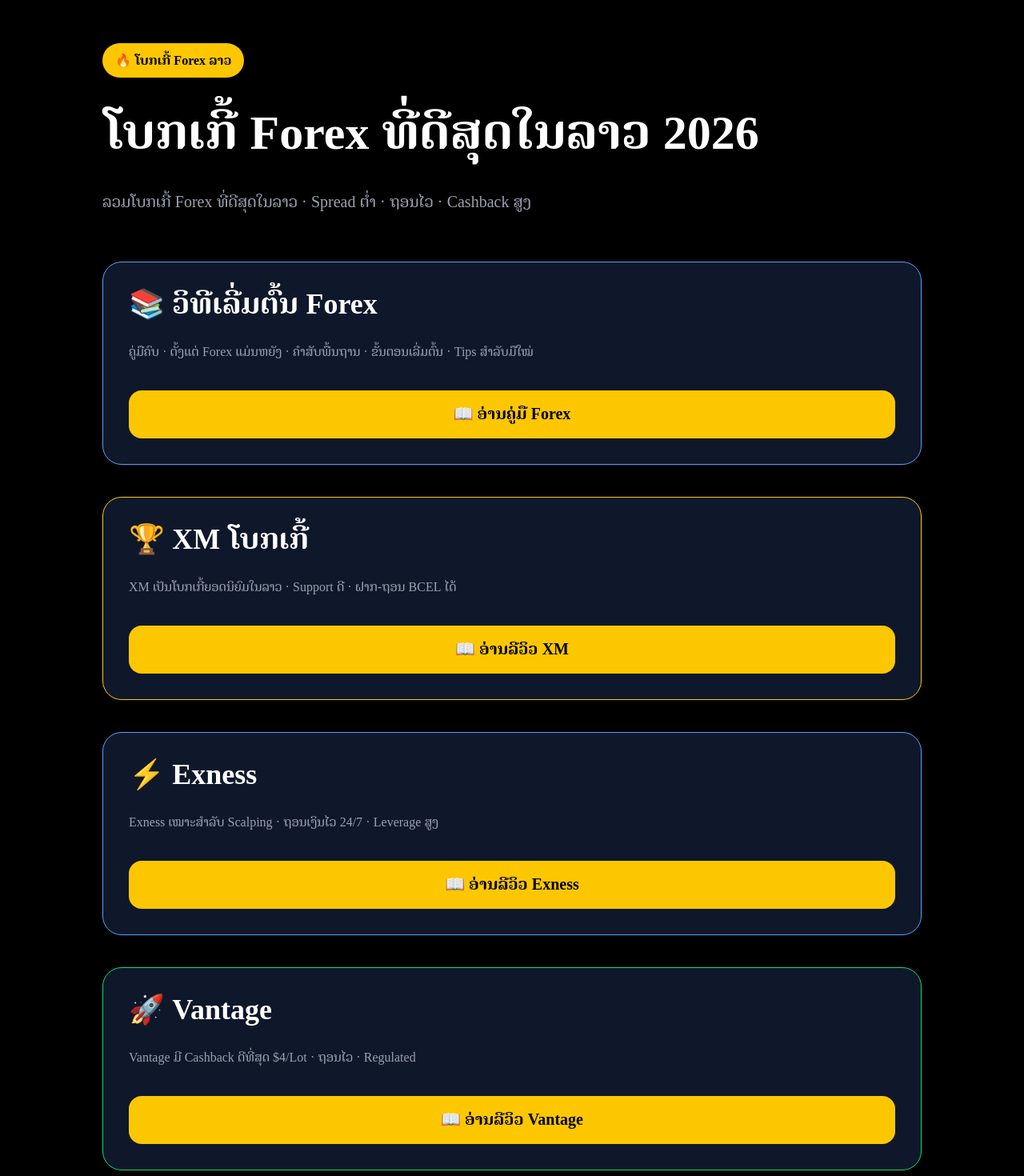
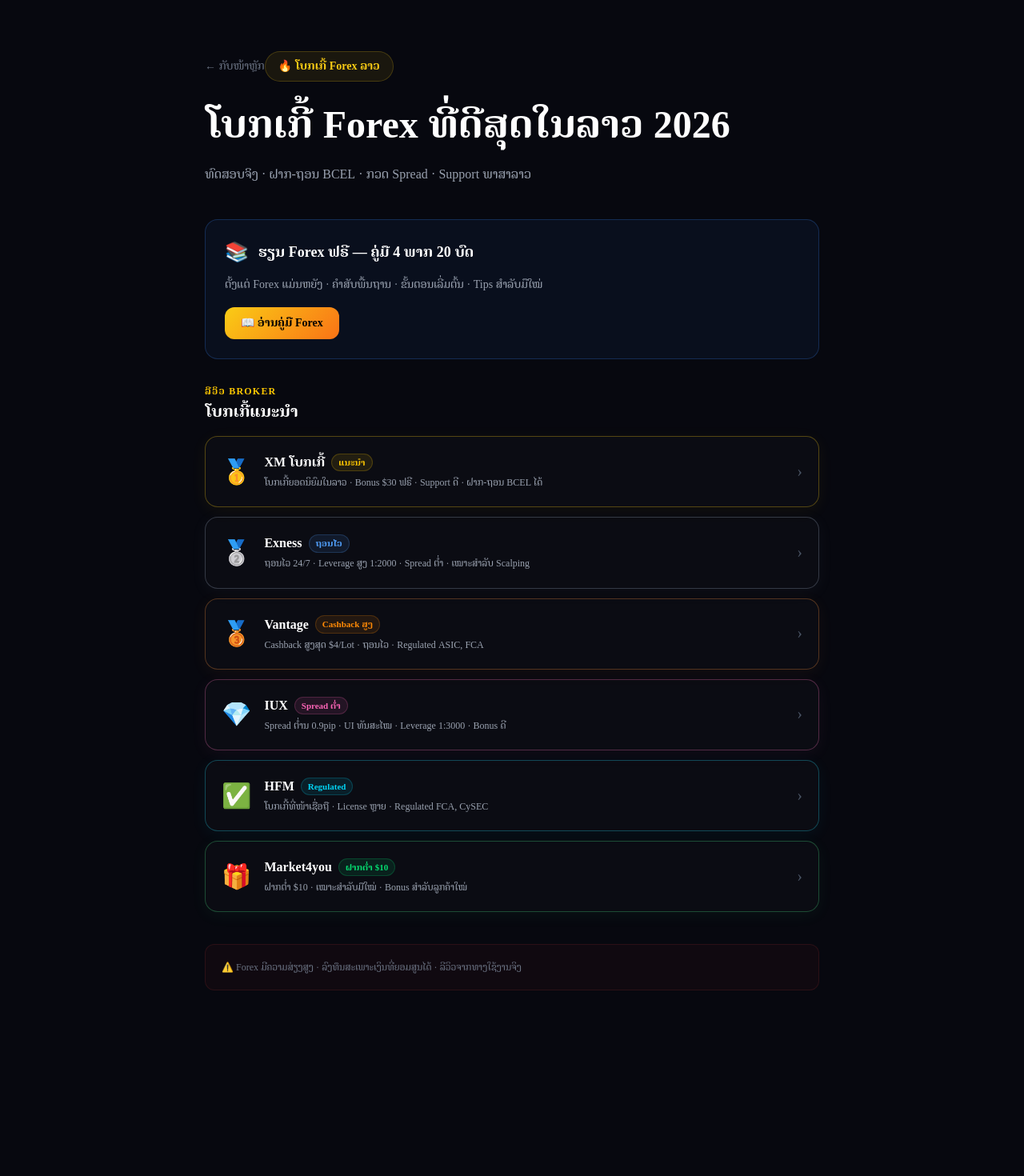
Before and after one commit to Souk161756/lao-forex, a Next.js app: page /blog in a window 1280 px wide. Shown: the top 1470 px of the page at 80% size. After the commit the page ends 1302 px from the top, so only its background shows below. Built offline with nearby package versions, Linux system fonts and the light colour scheme.

Commit message:
redesign blog

```diff
--- a/app/blog/page.tsx
+++ b/app/blog/page.tsx
@@ -1,102 +1,164 @@
 export default function BestForexBrokerLaos() {
+  const brokers = [
+    {
+      icon: "🥇",
+      name: "XM ໂບກເກີ້",
+      desc: "ໂບກເກີ້ຍອດນິຍົມໃນລາວ · Bonus $30 ຟຣີ · Support ດີ · ຝາກ-ຖອນ BCEL ໄດ້",
+      tag: "ແນະນໍາ",
+      tagColor: "text-yellow-400 bg-yellow-400/10 border border-yellow-400/20",
+      border: "rgba(250,204,21,0.3)",
+      glow: "rgba(250,204,21,0.06)",
+      href: "/xm",
+    },
+    {
+      icon: "🥈",
+      name: "Exness",
+      desc: "ຖອນໄວ 24/7 · Leverage ສູງ 1:2000 · Spread ຕໍ່າ · ເໝາະສໍາລັບ Scalping",
+      tag: "ຖອນໄວ",
+      tagColor: "text-blue-400 bg-blue-400/10 border border-blue-400/20",
+      border: "rgba(148,163,184,0.3)",
+      glow: "rgba(148,163,184,0.06)",
+      href: "/exness",
+    },
+    {
+      icon: "🥉",
+      name: "Vantage",
+      desc: "Cashback ສູງສຸດ $4/Lot · ຖອນໄວ · Regulated ASIC, FCA",
+      tag: "Cashback ສູງ",
+      tagColor: "text-orange-400 bg-orange-400/10 border border-orange-400/20",
+      border: "rgba(251,146,60,0.3)",
+      glow: "rgba(251,146,60,0.06)",
+      href: "/vantage",
+    },
+    {
+      icon: "💎",
+      name: "IUX",
+      desc: "Spread ຕໍ່ານ 0.9pip · UI ທັນສະໄໝ · Leverage 1:3000 · Bonus ດີ",
+      tag: "Spread ຕໍ່າ",
+      tagColor: "text-pink-400 bg-pink-400/10 border border-pink-400/20",
+      border: "rgba(244,114,182,0.3)",
+      glow: "rgba(244,114,182,0.06)",
+      href: "/iux",
+    },
+    {
+      icon: "✅",
+      name: "HFM",
+      desc: "ໂບກເກີ້ທີ່ໜ້າເຊື່ອຖື · License ຫຼາຍ · Regulated FCA, CySEC",
+      tag: "Regulated",
+      tagColor: "text-cyan-400 bg-cyan-400/10 border border-cyan-400/20",
+      border: "rgba(34,211,238,0.3)",
+      glow: "rgba(34,211,238,0.06)",
+      href: "/hfm",
+    },
+    {
+      icon: "🎁",
+      name: "Market4you",
+      desc: "ຝາກຕໍ່າ $10 · ເໝາະສໍາລັບມືໃໝ່ · Bonus ສໍາລັບລູກຄ້າໃໝ່",
+      tag: "ຝາກຕໍ່າ $10",
+      tagColor: "text-green-400 bg-green-400/10 border border-green-400/20",
+      border: "rgba(74,222,128,0.3)",
+      glow: "rgba(74,222,128,0.06)",
+      href: "/market4you",
+    },
+  ];
+
   return (
-    <main className="bg-black min-h-screen text-white px-6 py-16">
-      <div className="max-w-5xl mx-auto">
+    <main
+      className="min-h-screen text-white px-5 py-16"
+      style={{ background: "#07080f", fontFamily: "'Noto Serif Lao', 'Phetsarath OT', serif" }}
+    >
+      <div className="max-w-3xl mx-auto">
 
-        <div className="mb-10">
-          <span className="bg-yellow-400 text-black px-4 py-2 rounded-full font-black">
+        {/* BACK */}
+        <a href="/" className="inline-flex items-center gap-2 text-gray-500 text-sm mb-8 hover:text-yellow-400 transition-colors">
+          ← ກັບໜ້າຫຼັກ
+        </a>
+
+        {/* BADGE */}
+        <div
+          className="inline-flex items-center gap-2 px-4 py-2 rounded-full text-sm font-bold mb-6"
+          style={{ background: "rgba(250,204,21,0.08)", border: "1px solid rgba(250,204,21,0.2)", color: "#facc15" }}
+        >
           🔥 ໂບກເກີ້ Forex ລາວ
-          </span>
         </div>
 
-        <h1 className="text-6xl font-black leading-tight mb-8">
+        {/* TITLE */}
+        <h1 className="font-black leading-tight mb-4" style={{ fontSize: "clamp(1.8rem, 6vw, 3rem)" }}>
           ໂບກເກີ້ Forex ທີ່ດີສຸດໃນລາວ 2026
         </h1>
-
-        <p className="text-gray-400 text-xl leading-9 mb-14">
-          ລວມໂບກເກີ້ Forex ທີ່ດີສຸດໃນລາວ · Spread ຕໍ່າ · ຖອນໄວ · Cashback ສູງ
+        <p className="text-gray-400 text-base mb-10" style={{ lineHeight: "2" }}>
+          ທົດສອບຈິງ · ຝາກ-ຖອນ BCEL · ກວດ Spread · Support ພາສາລາວ
         </p>
 
-        <div className="space-y-10">
-
-          {/* GUIDE */}
-          <div className="bg-[#0f172a] border border-blue-400 rounded-3xl p-8">
-            <h2 className="text-4xl font-black mb-6">📚 ວິທີເລີ່ມຕົ້ນ Forex</h2>
-            <p className="text-gray-400 leading-8 mb-8">
-              ຄູ່ມືຄົບ · ຕັ້ງແຕ່ Forex ແມ່ນຫຍັງ · ຄໍາສັບພື້ນຖານ · ຂັ້ນຕອນເລີ່ມຕົ້ນ · Tips ສໍາລັບມືໃໝ່
+        {/* GUIDE CARD */}
+        <div
+          className="rounded-2xl p-6 mb-8"
+          style={{ background: "rgba(59,130,246,0.06)", border: "1px solid rgba(59,130,246,0.25)" }}
+        >
+          <div className="flex items-center gap-3 mb-3">
+            <span className="text-2xl">📚</span>
+            <h2 className="font-black text-lg">ຮຽນ Forex ຟຣີ — ຄູ່ມື 4 ພາກ 20 ບົດ</h2>
+          </div>
+          <p className="text-gray-400 text-sm mb-4" style={{ lineHeight: "1.8" }}>
+            ຕັ້ງແຕ່ Forex ແມ່ນຫຍັງ · ຄໍາສັບພື້ນຖານ · ຂັ້ນຕອນເລີ່ມຕົ້ນ · Tips ສໍາລັບມືໃໝ່
           </p>
-            <a href="/blog/how-to-start-forex-laos" className="block bg-yellow-400 hover:bg-yellow-300 transition text-black py-4 rounded-2xl text-center font-black text-xl">
+          <a
+            href="/blog/how-to-start-forex-laos"
+            className="inline-flex items-center gap-2 px-5 py-2.5 rounded-xl font-black text-sm text-black transition-all hover:scale-[1.02]"
+            style={{ background: "linear-gradient(135deg, #facc15, #f97316)" }}
+          >
             📖 ອ່ານຄູ່ມື Forex
           </a>
         </div>
 
-          {/* XM */}
-          <div className="bg-[#0f172a] border border-yellow-400 rounded-3xl p-8">
-            <h2 className="text-4xl font-black mb-6">🏆 XM ໂບກເກີ້</h2>
-            <p className="text-gray-400 leading-8 mb-8">
-              XM ເປັນໂບກເກີ້ຍອດນິຍົມໃນລາວ · Support ດີ · ຝາກ-ຖອນ BCEL ໄດ້
-            </p>
-            <a href="/xm" className="block bg-yellow-400 hover:bg-yellow-300 transition text-black py-4 rounded-2xl text-center font-black text-xl">
-              📖 ອ່ານລີວິວ XM
-            </a>
+        {/* SECTION TITLE */}
+        <div className="mb-4">
+          <p className="text-yellow-400 text-xs font-bold uppercase tracking-widest mb-1">ລີວິວ BROKER</p>
+          <h2 className="text-xl font-black">ໂບກເກີ້ແນະນໍາ</h2>
         </div>
 
-          {/* EXNESS */}
-          <div className="bg-[#0f172a] border border-blue-400 rounded-3xl p-8">
-            <h2 className="text-4xl font-black mb-6">⚡ Exness</h2>
-            <p className="text-gray-400 leading-8 mb-8">
-              Exness ເໝາະສໍາລັບ Scalping · ຖອນເງິນໄວ 24/7 · Leverage ສູງ
-            </p>
-            <a href="/exness" className="block bg-yellow-400 hover:bg-yellow-300 transition text-black py-4 rounded-2xl text-center font-black text-xl">
-              📖 ອ່ານລີວິວ Exness
-            </a>
+        {/* BROKER LIST */}
+        <div className="space-y-3">
+          {brokers.map((broker) => (
+            <a
+              key={broker.name}
+              href={broker.href}
+              className="flex items-center gap-4 p-5 rounded-2xl transition-all hover:-translate-y-0.5 block"
+              style={{
+                background: `rgba(255,255,255,0.02)`,
+                border: `1px solid ${broker.border}`,
+                boxShadow: `0 4px 20px ${broker.glow}`,
+                textDecoration: "none",
+              }}
+            >
+              {/* Icon */}
+              <div className="text-3xl flex-shrink-0">{broker.icon}</div>
+
+              {/* Info */}
+              <div className="flex-1 min-w-0">
+                <div className="flex items-center gap-2 mb-1 flex-wrap">
+                  <span className="font-black text-white">{broker.name}</span>
+                  <span className={`text-[11px] font-bold px-2 py-0.5 rounded-full ${broker.tagColor}`}>
+                    {broker.tag}
+                  </span>
+                </div>
+                <p className="text-gray-400 text-xs" style={{ lineHeight: "1.6" }}>{broker.desc}</p>
               </div>
 
-          {/* VANTAGE */}
-          <div className="bg-[#0f172a] border border-green-400 rounded-3xl p-8">
-            <h2 className="text-4xl font-black mb-6">🚀 Vantage</h2>
-            <p className="text-gray-400 leading-8 mb-8">
-              Vantage ມີ Cashback ດີທີ່ສຸດ $4/Lot · ຖອນໄວ · Regulated
-            </p>
-            <a href="/vantage" className="block bg-yellow-400 hover:bg-yellow-300 transition text-black py-4 rounded-2xl text-center font-black text-xl">
-              📖 ອ່ານລີວິວ Vantage
+              {/* Arrow */}
+              <div className="text-gray-600 text-xl flex-shrink-0">›</div>
             </a>
+          ))}
         </div>
 
-          {/* IUX */}
-          <div className="bg-[#0f172a] border border-pink-400 rounded-3xl p-8">
-            <h2 className="text-4xl font-black mb-6">💎 IUX</h2>
-            <p className="text-gray-400 leading-8 mb-8">
-              IUX ມີ Spread ຕໍ່ານ 0.9pip · Bonus ດີ · UI ທັນສະໄໝ
-            </p>
-            <a href="/iux" className="block bg-yellow-400 hover:bg-yellow-300 transition text-black py-4 rounded-2xl text-center font-black text-xl">
-              📖 ອ່ານລີວິວ IUX
-            </a>
+        {/* DISCLAIMER */}
+        <div
+          className="mt-10 rounded-xl p-5 text-xs text-gray-500"
+          style={{ background: "rgba(239,68,68,0.04)", border: "1px solid rgba(239,68,68,0.12)" }}
+        >
+          ⚠️ Forex ມີຄວາມສ່ຽງສູງ · ລົງທຶນສະເພາະເງິນທີ່ຍອມສູນໄດ້ · ລີວິວຈາກທາງໃຊ້ງານຈິງ
         </div>
 
-          {/* MARKET4YOU */}
-          <div className="bg-[#0f172a] border border-orange-400 rounded-3xl p-8">
-            <h2 className="text-4xl font-black mb-6">🎁 Market4you</h2>
-            <p className="text-gray-400 leading-8 mb-8">
-              Market4you ເໝາະສໍາລັບມືໃໝ່ · ຝາກຕໍ່າ $10 · Bonus ດີ
-            </p>
-            <a href="/market4you" className="block bg-yellow-400 hover:bg-yellow-300 transition text-black py-4 rounded-2xl text-center font-black text-xl">
-              📖 ອ່ານລີວິວ Market4you
-            </a>
-          </div>
-
-          {/* HFM */}
-          <div className="bg-[#0f172a] border border-cyan-400 rounded-3xl p-8">
-            <h2 className="text-4xl font-black mb-6">✅ HFM</h2>
-            <p className="text-gray-400 leading-8 mb-8">
-              HFM ເປັນໂບກເກີ້ທີ່ໜ້າເຊື່ອຖື · ມີ License ຫຼາຍ · Regulated
-            </p>
-            <a href="/hfm" className="block bg-yellow-400 hover:bg-yellow-300 transition text-black py-4 rounded-2xl text-center font-black text-xl">
-              📖 ອ່ານລີວິວ HFM
-            </a>
-          </div>
-
-        </div>
       </div>
     </main>
   );
```
Lines whose indentation alone changed are shown as unchanged.
